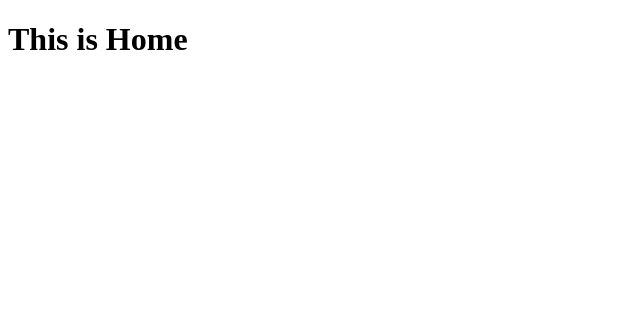
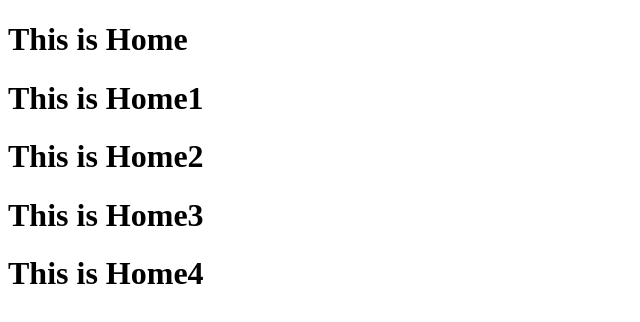
Before and after one commit to jayrajvmu/training, a plain HTML site: page home.html in a window 1280 px wide. Shown: the whole page, without its empty margins (0-640 px from the left). Drawn offline with Linux system fonts and the light colour scheme.

Commit message:
add some tags

```diff
--- a/home.html
+++ b/home.html
@@ -8,6 +8,9 @@
 </head>
 <body>
     <h1>This is Home</h1>
-
+    <h1>This is Home1</h1>
+    <h1>This is Home2</h1>
+    <h1>This is Home3</h1>
+    <h1>This is Home4</h1>
 </body>
 </html>
```
